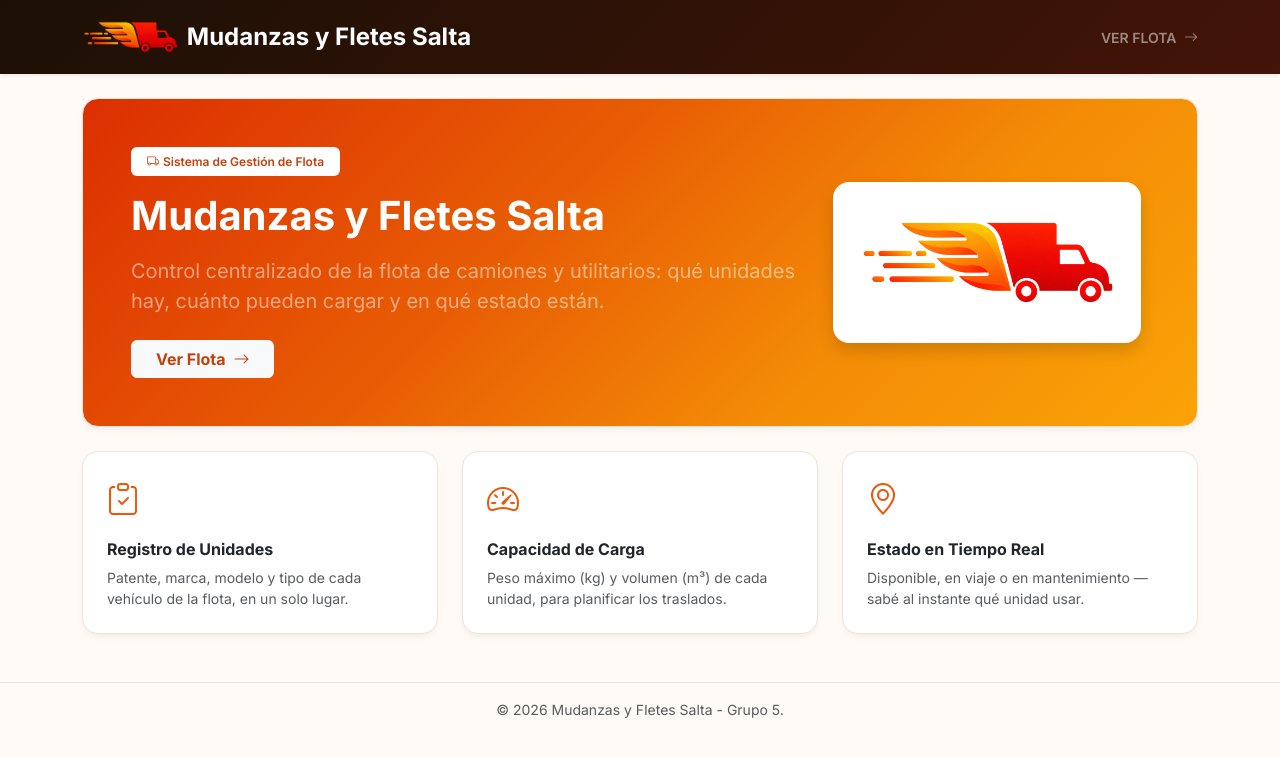
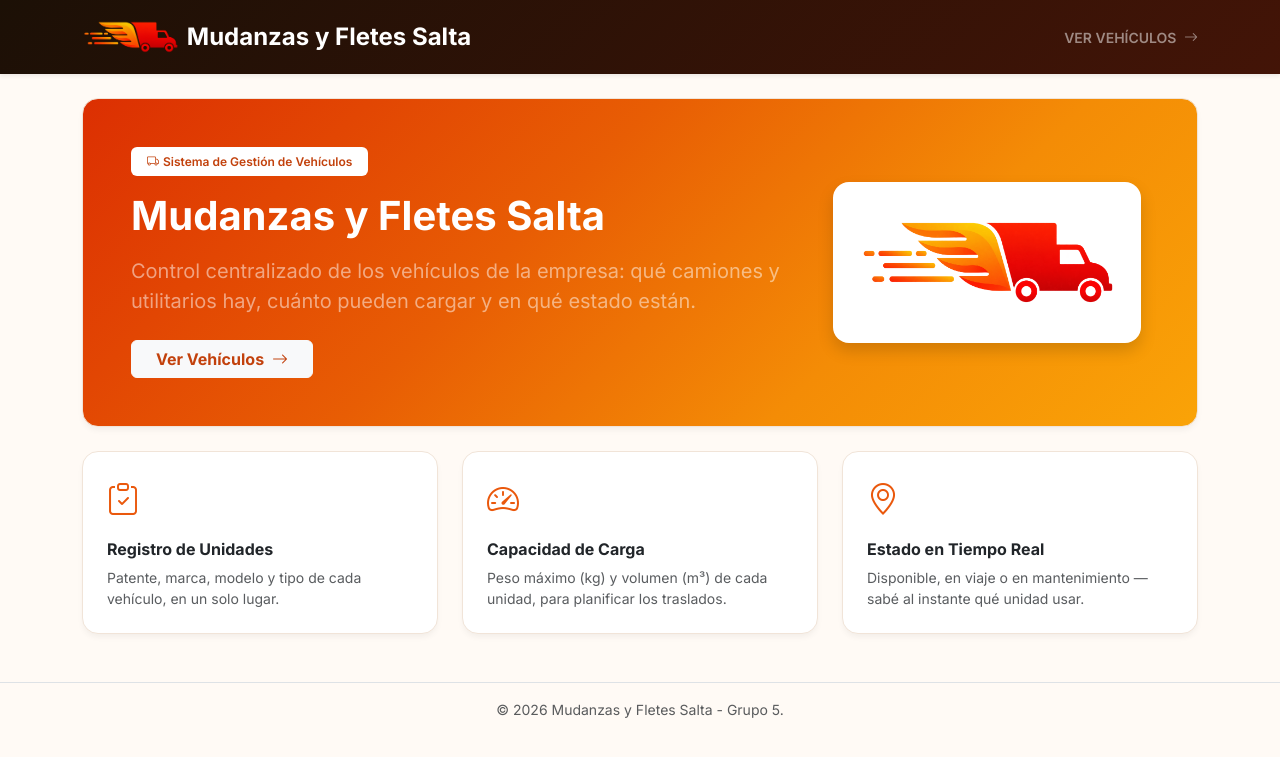
Before and after one commit to MarioGg43/BD_Mudanza, a Django app: page / in a window 1280 px wide. Shown: the top 757 px of the page. Run offline with Django 4.2, Linux system fonts and the light colour scheme.

Commit message:
Replace "flota" wording with "Vehículos" in user-facing texts
Co-Authored-By: Claude Opus 5 <noreply@anthropic.com>

```diff
--- a/vehiculos/templates/vehiculos/base.html
+++ b/vehiculos/templates/vehiculos/base.html
@@ -49,7 +49,7 @@
                 <img src="{% static 'vehiculos/logo.png' %}" alt="Mudanzas y Fletes Salta" class="me-2" style="height: 42px; width: auto;">Mudanzas y Fletes Salta
             </a>
             <a href="{% url 'lista_vehiculos' %}" class="text-white-50 small text-uppercase fw-semibold text-decoration-none">
-                Ver Flota <i class="bi bi-arrow-right ms-1"></i>
+                Ver Vehículos <i class="bi bi-arrow-right ms-1"></i>
             </a>
         </div>
     </header>
--- a/vehiculos/templates/vehiculos/create_vehiculo.html
+++ b/vehiculos/templates/vehiculos/create_vehiculo.html
@@ -4,7 +4,7 @@
 
 <div class="mx-auto" style="max-width: 820px;">
     <h1 class="h3 fw-bold mb-1">Registrar Nuevo Vehículo</h1>
-    <p class="text-muted mb-4">Complete los datos para dar de alta la unidad en la flota.</p>
+    <p class="text-muted mb-4">Complete los datos para dar de alta el vehículo.</p>
 
     <form method="post" novalidate>
         {% csrf_token %}
--- a/vehiculos/templates/vehiculos/inicio.html
+++ b/vehiculos/templates/vehiculos/inicio.html
@@ -7,15 +7,15 @@
     <div class="row align-items-center g-4">
         <div class="col-lg-8">
             <span class="badge bg-white fw-semibold px-3 py-2 mb-3" style="color: #c2410c;">
-                <i class="bi bi-truck me-1"></i>Sistema de Gestión de Flota
+                <i class="bi bi-truck me-1"></i>Sistema de Gestión de Vehículos
             </span>
             <h1 class="display-6 fw-bold mb-3">Mudanzas y Fletes Salta</h1>
             <p class="fs-5 mb-4 text-white-50">
-                Control centralizado de la flota de camiones y utilitarios: qué unidades hay,
+                Control centralizado de los vehículos de la empresa: qué camiones y utilitarios hay,
                 cuánto pueden cargar y en qué estado están.
             </p>
             <a href="{% url 'lista_vehiculos' %}" class="btn btn-light fw-bold px-4" style="color: #c2410c;">
-                Ver Flota <i class="bi bi-arrow-right ms-1"></i>
+                Ver Vehículos <i class="bi bi-arrow-right ms-1"></i>
             </a>
         </div>
         <div class="col-lg-4 text-center d-none d-lg-block">
@@ -32,7 +32,7 @@
             <i class="bi bi-clipboard-check fs-2 mb-3 d-block" style="color: var(--primary-color);"></i>
             <h2 class="h6 fw-bold">Registro de Unidades</h2>
             <p class="text-muted small mb-0">
-                Patente, marca, modelo y tipo de cada vehículo de la flota, en un solo lugar.
+                Patente, marca, modelo y tipo de cada vehículo, en un solo lugar.
             </p>
         </div>
     </div>
--- a/vehiculos/views.py
+++ b/vehiculos/views.py
@@ -12,7 +12,7 @@ def inicio(request):
 
 
 def listaVehiculos(request):
-    """Lista todos los vehículos de la flota."""
+    """Lista todos los vehículos."""
     vehiculos = Vehiculo.objects.all().order_by('patente')
     return render(request, 'vehiculos/lista_vehiculos.html', {'vehiculos': vehiculos})
 
@@ -22,7 +22,7 @@ def createVehiculo(request):
         form = VehiculoForm(request.POST)
         if form.is_valid():
             form.save()
-            messages.success(request, '¡Vehículo registrado con éxito en la flota!')
+            messages.success(request, '¡Vehículo registrado con éxito!')
             return redirect('lista_vehiculos')
         else:
             messages.error(request, 'Por favor, revise los errores.')
@@ -56,5 +56,5 @@ def eliminarVehiculo(request, id_vehiculo):
     vehiculo = get_object_or_404(Vehiculo, pk=id_vehiculo)
     patente = vehiculo.patente
     vehiculo.delete()
-    messages.success(request, f'El vehículo "{patente}" fue eliminado de la flota.')
+    messages.success(request, f'El vehículo "{patente}" fue eliminado.')
     return redirect('lista_vehiculos')
```
Also changed, not shown: vehiculos/templates/vehiculos/lista_vehiculos.html (+4 -4 lines).
